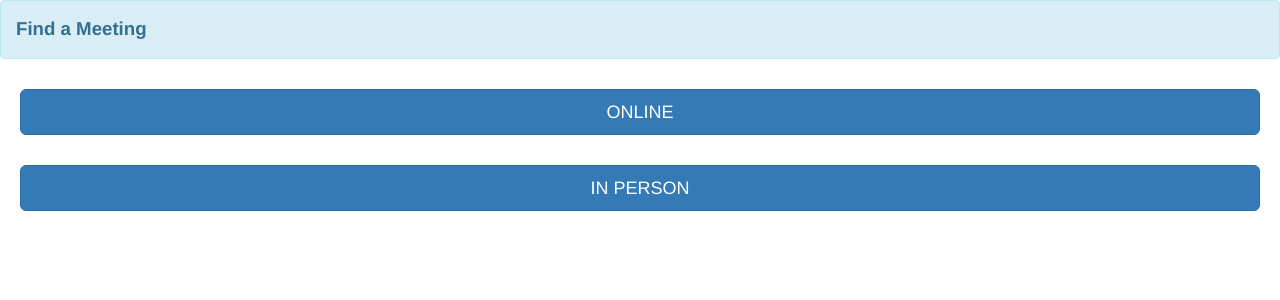
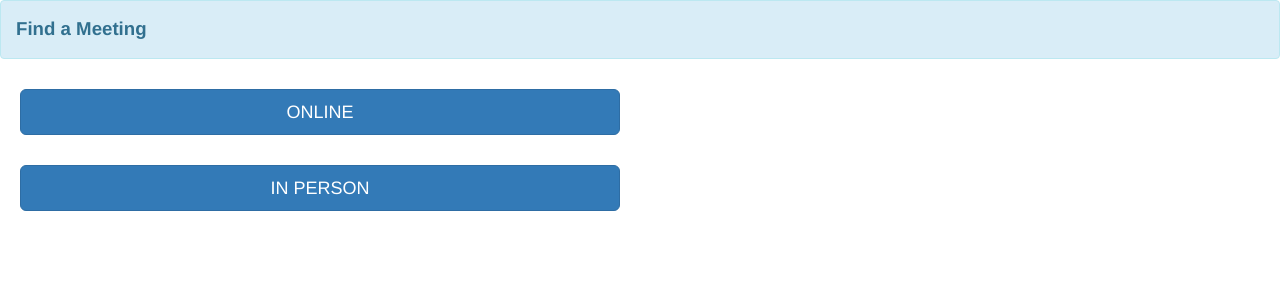
Before and after one commit to aleczoeller/meeting_picker, a Django app: template meetingpicker/templates/base.html in a window 1280 px wide. Shown: the top 300 px of the page. Run offline with Django 4.2, Linux system fonts and the light colour scheme; the template is opened without the code that fills it, so the values that code supplies are empty; some libraries are stand-ins or nearby versions.

Commit message:
Modified url files

```diff
--- a/meetingpicker/apps/picker/urls.py
+++ b/meetingpicker/apps/picker/urls.py
@@ -1,9 +1,9 @@
-from django.urls import path
+from django.urls import path, re_path, include
 
 from .views import picker
 
 app_name = 'na_picker'
 
 urlpatterns = [
-    path('<str:venue>/<str:region>/<str:day>/', picker, name='picker'),
+        path('<str:venue>/<str:region>/<str:day>/', picker, name='picker'),
 ]
--- a/meetingpicker/templates/base.html
+++ b/meetingpicker/templates/base.html
@@ -29,8 +29,8 @@
                 class="btn btn-warning" style="max-width:600px;" onclick="goBack()">Go Back</button>
         </div>
         <div id="venues" class="div-container" style="display:grid;">
-            <button style="margin:10px;" type="button" onclick="sendVenue(this)" style="max-width:600px;" class="btn btn-lg btn-primary" id="online">ONLINE</button>
-            <button style="margin:10px;" type="button" onclick="sendVenue(this)" style="max-width:600px;" class="btn btn-lg btn-primary" id="in-person">IN PERSON</button>
+            <button style="margin:10px;max-width:600px;" type="button" onclick="sendVenue(this)" class="btn btn-lg btn-primary" id="online">ONLINE</button>
+            <button style="margin:10px;max-width:600px;" type="button" onclick="sendVenue(this)" class="btn btn-lg btn-primary" id="in-person">IN PERSON</button>
         </div>
         <div id="regions" class="div-container" style="display:none;">
         </div>
@@ -58,7 +58,7 @@
             button.type = "button";
             button.setAttribute("onclick", "sendRegion(this, '" + venue + "')");
             button.setAttribute("class", "btn btn-lg btn-primary");
-            button.setAttribute("style", "max-width:600px;");
+            button.setAttribute("style", "margin:10px;max-width:600px;");
             button.id = data.regions[i];
             button.innerHTML = data.regions[i];
             regions.appendChild(button);
@@ -72,7 +72,7 @@
             button.type = "button";
             button.setAttribute("onclick", "sendDay(this, '" + region + "')");
             button.setAttribute("class", "btn btn-lg btn-primary");
-            button.setAttribute("style", "max-width:600px;");
+            button.setAttribute("style", "margin:10px;max-width:600px;");
             button.id = data.days[i];
             button.innerHTML = data.days[i];
             days.appendChild(button);
--- a/meetingpicker/urls.py
+++ b/meetingpicker/urls.py
@@ -15,9 +15,11 @@ Including another URLconf
     2. Add a URL to urlpatterns:  path('blog/', include('blog.urls'))
 """
 from django.contrib import admin
-from django.urls import path, include
+from django.urls import path, include, re_path
 
 urlpatterns = [
-    path('meeting_picker/', include('meetingpicker.apps.picker.urls')),
-    path('meeting_picker/admin/', admin.site.urls),
+    re_path(r'^meeting_picker/', include([
+        path('', include('meetingpicker.apps.picker.urls')),
+        path('admin/', admin.site.urls),
+    ])),
 ]
```
Also changed, not shown: meetingpicker/settings.py (+4 -4 lines), mtgs.html (added, +24 -0 lines), 1 other file.
